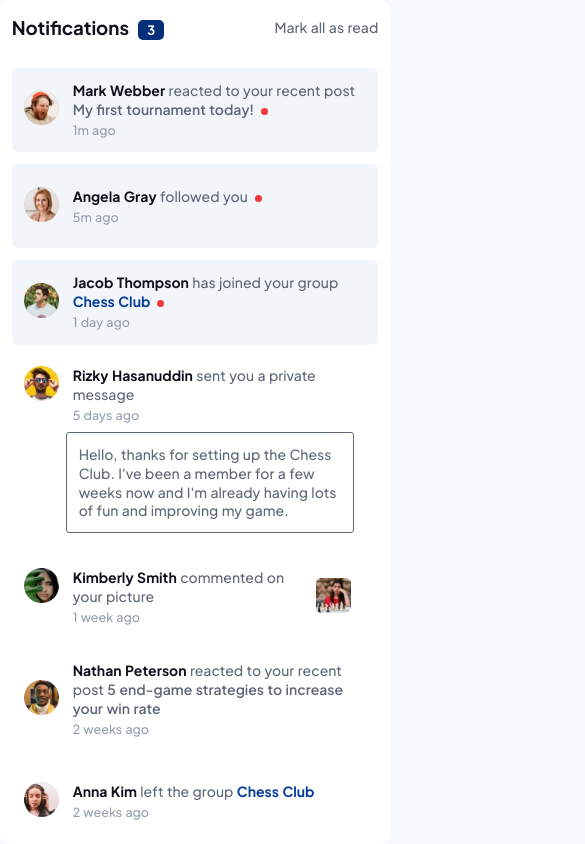
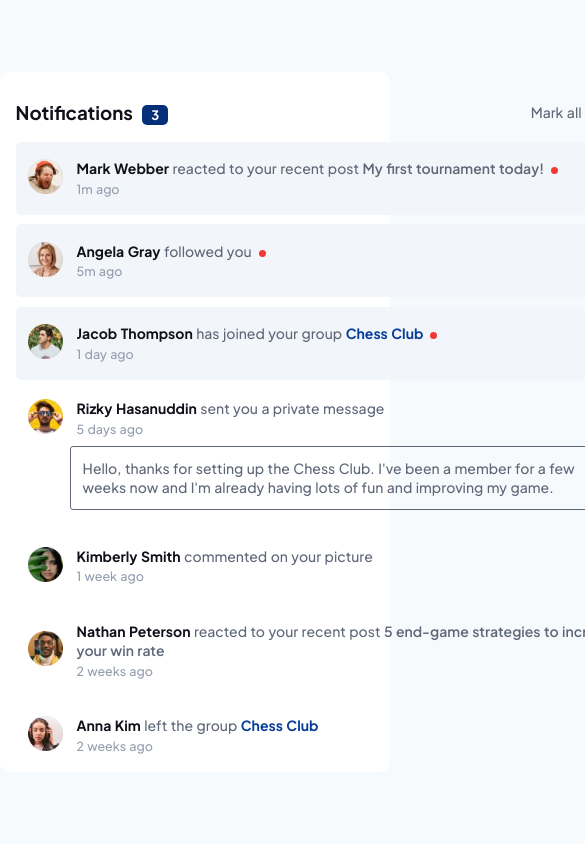
Before and after one commit to Nyx-99/Notification_Page, a Next.js app in the folder notification-page/: page / in a window 390 px wide. Shown: the top 844 px of the page, 585 px wide, since content can reach past the window. Built offline with nearby package versions, Linux system fonts and the light colour scheme.

Commit message:
Update Grid.module.scss
Change desktop width to 1440px and mobile width to 375px

```diff
--- a/notification-page/src/app/components/Grid.module.scss
+++ b/notification-page/src/app/components/Grid.module.scss
@@ -1,7 +1,7 @@
 $bold : 700;
 $medium : 600;
-$desktop: 1920px;
-$mobile: 600px;
+$desktop: 1440px;
+$mobile: 375px;
 $container-width-desktop: 650px;
 $container-height-desktop: 700px;
 
```
